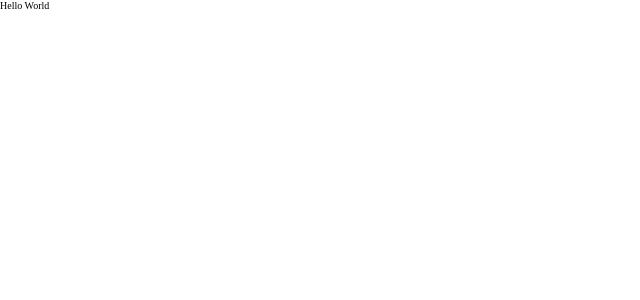
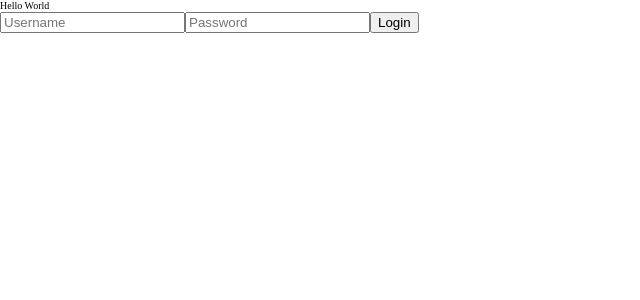
Before and after one commit to devdesk-que/Dev-Desk-FE, a React (Create React App) app: page / in a window 1280 px wide. Shown: the top 300 px of the page, without its empty margins (0-640 px from the left). Built offline with nearby package versions, Linux system fonts and the light colour scheme.

Commit message:
added login component

```diff
--- a/src/App.js
+++ b/src/App.js
@@ -1,9 +1,11 @@
 import React from 'react';
+import Login from './components/Login'
 
 function App() {
   return (
     <div className='App'>
       <h1>Hello World</h1>
+      <Login />
     </div>
   );
 }
--- /dev/null
+++ b/src/components/Login.js
@@ -0,0 +1,59 @@
+import React, { Component } from 'react';
+import { withRouter } from 'react-router-dom';
+import { connect } from 'react-redux';
+
+
+class Login extends Component {
+    constructor() {
+        super()
+        this.state = {
+            username: '',
+            password: ''
+        }
+    }
+    handleChange = evt => {
+        evt.preventDefault()
+
+        this.setState({
+            [evt.target.name]: evt.target.value
+        })
+    }
+    handleSubmit = evt => {
+        evt.preventDefault()
+
+        const { username, password } = this.state;
+        this.props
+            .login(username, password)
+            .then(() => {
+
+            })
+            .catch(err => {
+                console.log(err)
+            })
+    }
+    render() {
+        const { username, password } = this.state;
+
+        return (
+            <form onSubmit={this.handleSubmit}>
+                <input
+                    type='text'
+                    name='username'
+                    placeholder='Username'
+                    value={username}
+                    onChange={this.handleChange}
+                />
+                <input
+                    type='password'
+                    name='password'
+                    placeholder='Password'
+                    value={password}
+                    onChange={this.handleChange}
+                />
+                <button type='submit'>Login</button>
+            </form>
+        )
+    }
+}
+
+export default Login
```
